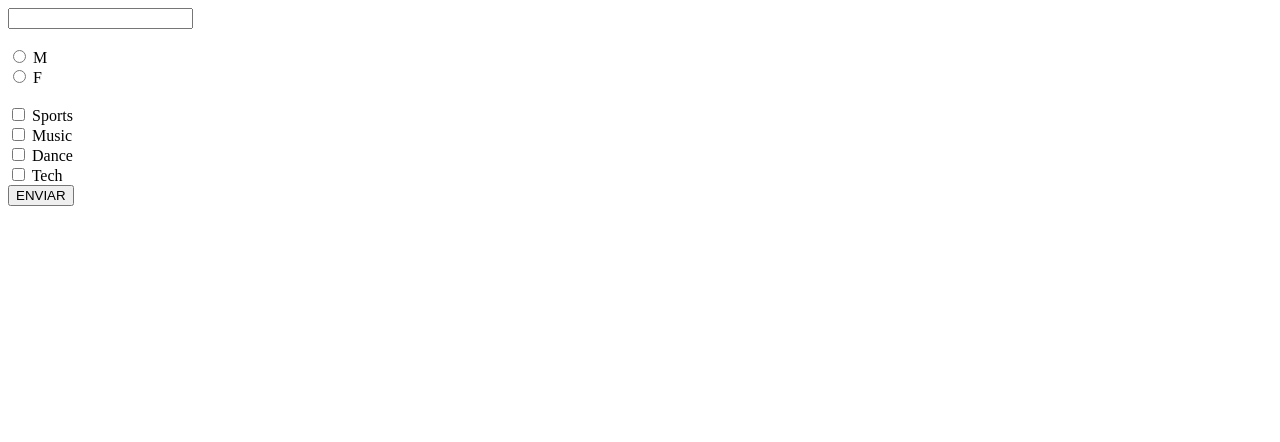
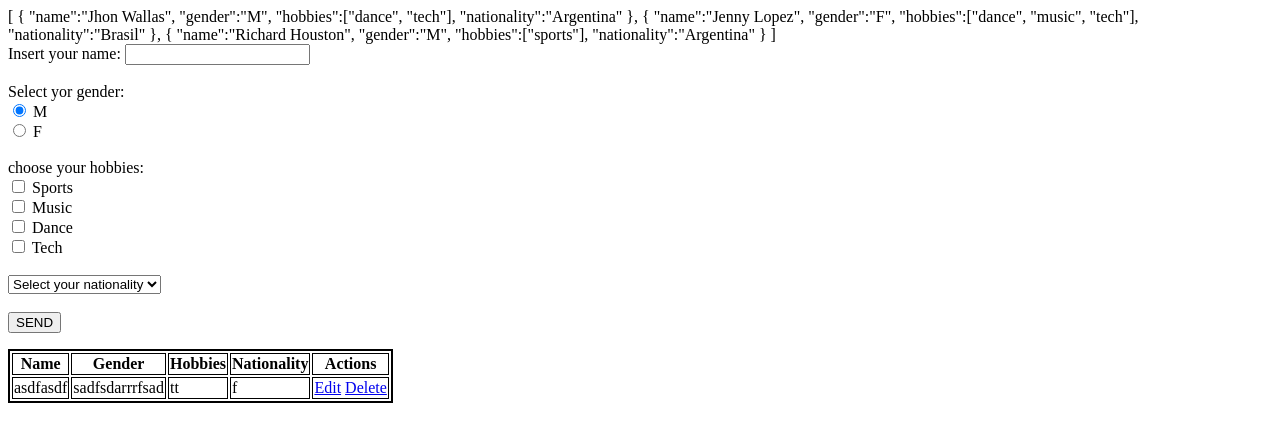
Before and after one commit to ecometto/PHP, a PHP site: page /4-Formularios.php in a window 1280 px wide. Shown: the top 442 px of the page. Run offline with PHP 8.4, Linux system fonts and the light colour scheme.

```diff
--- a/practicasPHP/REPASO GENERAL/4-Formularios.php
+++ b/practicasPHP/REPASO GENERAL/4-Formularios.php
@@ -1,8 +1,21 @@
 <?php
 
+$data = file_get_contents('./4-data.json');
+print_r($data);
+
 if($_POST){
-    if(isset($_POST['name']) && $_POST['name'] !== ""){
-        echo "El nombre ingrsado es: $_POST[name]";
+    echo "<pre>";
+    print_r($_POST);
+    echo "</pre>";
+    if(isset($_POST['ENVIAR']) && isset($_POST['name']) && isset($_POST['gender']) ){
+        // $name = $_POST['name'];
+        // $gender = $_POST['gender'];
+        // $hobbies = $_POST['hobbies'];
+
+
+    }
+    else{
+        echo "<br>All filed have to be completed";
     }
 }
 
@@ -14,23 +27,67 @@ if($_POST){
     <meta charset="UTF-8">
     <meta name="viewport" content="width=device-width, initial-scale=1.0">
     <title>Document</title>
+    <style>
+        table{
+            border: solid 2px black;
+        }
+        tr, td, th{
+            border: solid 1px black;
+        }
+    </style>
 </head>
 <body>
 
 <form action="" method="POST">
-    <input type="text" name="name"> <br> <br>
+    Insert your name: <input type="text" name="name" required> <br> <br>
 
-    <input type="radio" name="sex" value="M"> M <br>
-    <input type="radio" name="sex" value="F"> F <br> <br>
+    Select yor gender: <br>
+    <input type="radio" name="gender" value="M" checked> M <br>
+    <input type="radio" name="gender" value="F"> F <br> <br>
 
-    <input type="checkbox" name="sports" > Sports <br>
-    <input type="checkbox" name="music" > Music <br>
-    <input type="checkbox" name="dance" > Dance <br>
-    <input type="checkbox" name="tech"> Tech <br>
+    choose your hobbies: <br>
+    <input type="checkbox" name="hobbies[]" value="sports" > Sports <br>
+    <input type="checkbox" name="hobbies[]" value="music" > Music <br>
+    <input type="checkbox" name="hobbies[]" value="dance" > Dance <br>
+    <input type="checkbox" name="hobbies[]" value="tech"> Tech <br>
 
-    <input type="submit" value="ENVIAR">
+    <br>
 
+    <select name="nationality" required>
+        <option value="" selected disabled>Select your nationality</option>
+        <option value="Argentina">Argentina</option>
+        <option value="Brasil">Brasil</option>
+        <option value="Uruguay">Uruguay</option>
+    </select>
+
+    <br><br>
+
+    <input type="submit" name="ENVIAR" value="SEND">
 
 </form>
+
+<table>
+    <thead>
+        <tr>
+            <th>Name</th>
+            <th>Gender</th>
+            <th>Hobbies</th>
+            <th>Nationality</th>
+            <th>Actions</th>
+        </tr>
+    </thead>
+    <tbody>
+        <tr>
+            <td>asdfasdf</td>
+            <td>sadfsdarrrfsad</td>
+            <td>tt</td>
+            <td>f</td>
+            <td>
+                <a href="/4-Formularios.php?name=name">Edit</a>
+                <a href="delete">Delete</a>
+            </td>
+        </tr>
+    </tbody>
+</table>
 </body>
 </html>
--- /dev/null
+++ b/practicasPHP/REPASO GENERAL/4-data.json
@@ -0,0 +1,22 @@
+[
+    {
+        "name":"Jhon Wallas",
+        "gender":"M",
+        "hobbies":["dance", "tech"],
+        "nationality":"Argentina"
+    },
+
+    {
+        "name":"Jenny Lopez",
+        "gender":"F",
+        "hobbies":["dance", "music", "tech"],
+        "nationality":"Brasil"
+    },
+
+    {
+        "name":"Richard Houston",
+        "gender":"M",
+        "hobbies":["sports"],
+        "nationality":"Argentina"
+    }
+]
```
Also changed, not shown: practicasPHP/REPASO GENERAL/MVC/controllers/controllerTemplate.php (added, +12 -0 lines), practicasPHP/REPASO GENERAL/MVC/index.php (added, +10 -0 lines), practicasPHP/REPASO GENERAL/MVC/views/Pages/users.php (added, +58 -0 lines), practicasPHP/REPASO GENERAL/MVC/views/includes/footer.php (added, +10 -0 lines), practicasPHP/REPASO GENERAL/MVC/views/includes/header.php (added, +17 -0 lines), practicasPHP/REPASO GENERAL/MVC/views/includes/nav.php (added, +21 -0 lines), practicasPHP/REPASO GENERAL/MVC/views/template.php (added, +23 -0 lines), practicasPHP/REPASO GENERAL/MVC/.htaccess (added).
